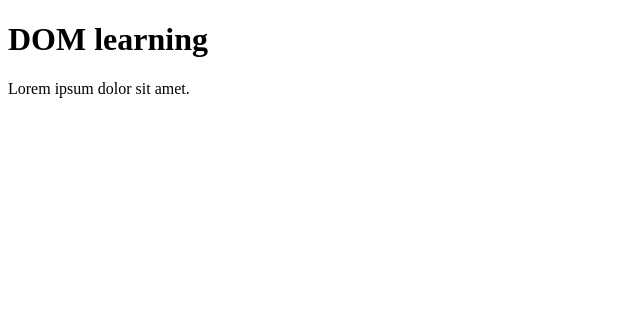
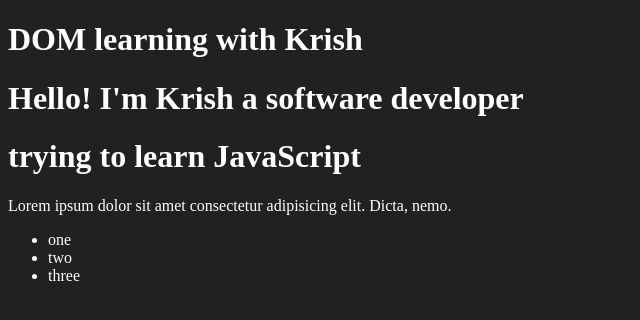
Before and after one commit to Krrishbalana/JS, a plain HTML site: page 06_DOM/01.html in a window 1280 px wide. Shown: the whole page, without its empty margins (0-640 px from the left). Drawn offline with Linux system fonts and the light colour scheme.

Commit message:
html for DOM

```diff
--- a/06_DOM/01.html
+++ b/06_DOM/01.html
@@ -3,12 +3,25 @@
 <head>
     <meta charset="UTF-8">
     <meta name="viewport" content="width=device-width, initial-scale=1.0">
-    <title>DOM Learning</title>
+    <title>DOM-Learning</title>
+    <style>
+        *{
+            background-color: #212121;
+            color: #fff;
+        }
+    </style>
 </head>
 <body>
     <div class="bg-balck">
-        <h1 class="heading">DOM learning</h1>
-        <p>Lorem ipsum dolor sit amet.</p>
+        <h1 id="title" class="heading">DOM learning with Krish</h1>
+        <h1 id="intro" >Hello! I'm Krish a software developer</h1>
+        <h1>trying to learn JavaScript</h1>
+        <p>Lorem ipsum dolor sit amet consectetur adipisicing elit. Dicta, nemo.</p>
+        <ul>
+            <li>one</li>
+            <li>two</li>
+            <li>three</li>
+        </ul>
     </div>
 </body>
 </html>
```
